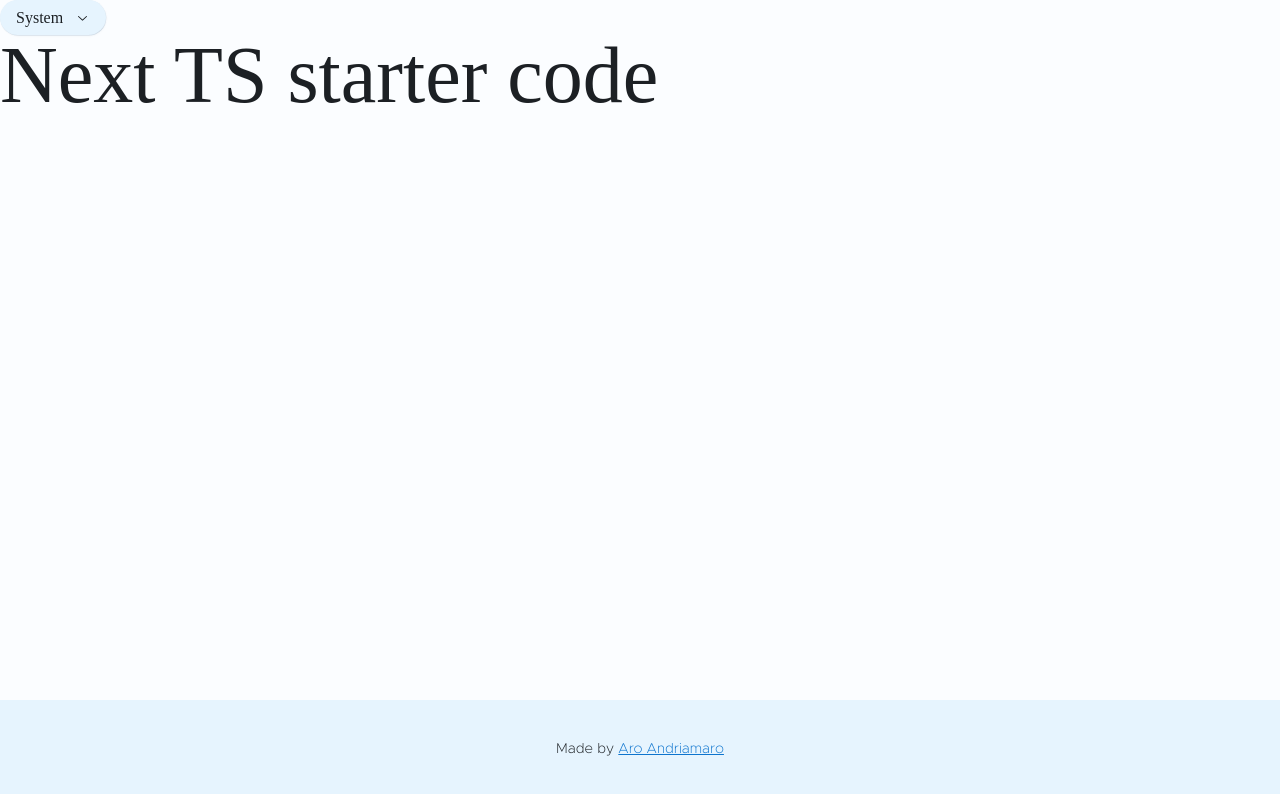
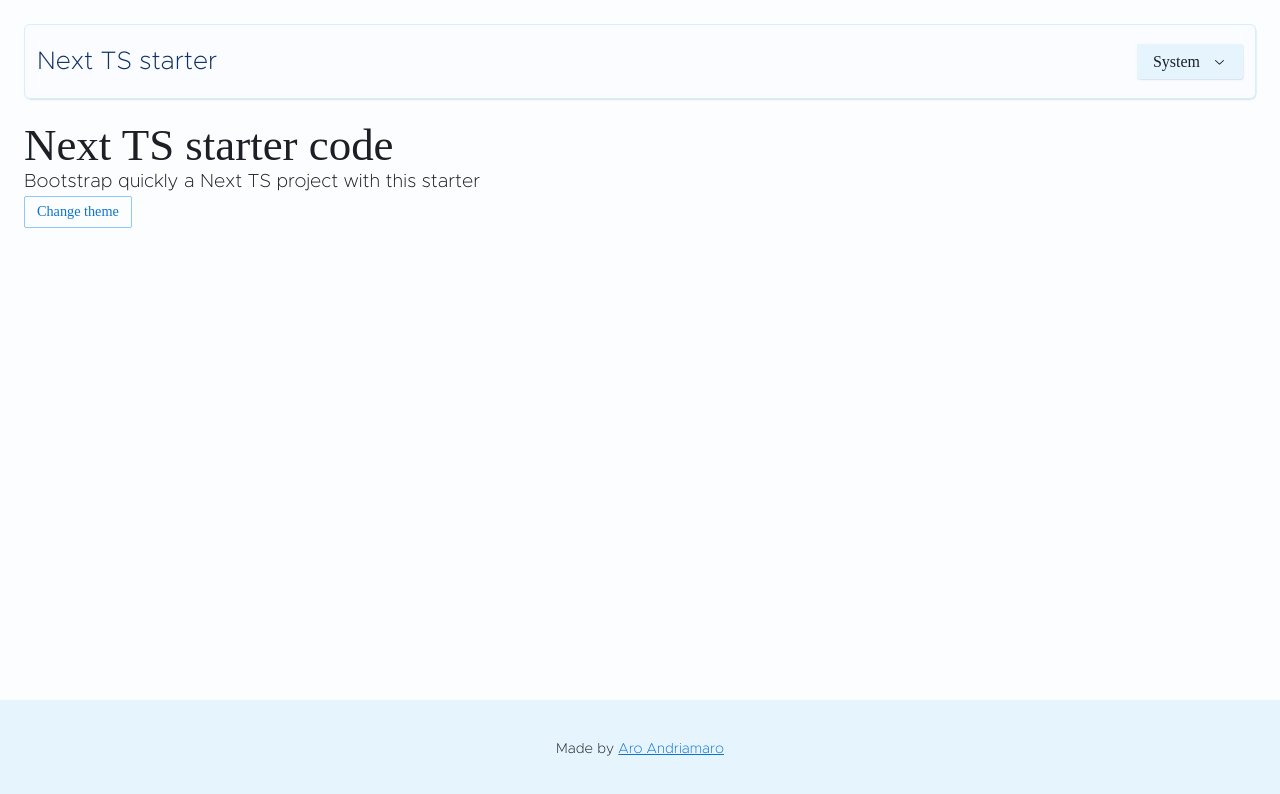
Before and after one commit to notAro14/next-ts-starter, a Next.js app: page / in a window 1280 px wide. Shown: the top 794 px of the page. Built offline with nearby package versions, Linux system fonts and the light colour scheme; a web font is replaced by a local one.

Commit message:
Add header

```diff
--- /dev/null
+++ b/src/common/header/header.styles.ts
@@ -0,0 +1,26 @@
+import { styled, theme } from "src/theme/stitches.config"
+
+export const Container = styled("header", {
+  display: "grid",
+  placeItems: "center",
+  height: 75,
+  padding: `0 ${theme.space.lg}`,
+  position: "sticky",
+  top: theme.space.lg,
+  marginBottom: theme.space.lg,
+})
+
+export const Nav = styled("nav", {
+  backgroundColor: theme.colors["bg-transparent"],
+  backdropFilter: "blur(10px)",
+  borderRadius: theme.radii.md,
+  border: "1px solid",
+  borderColor: theme.colors["border-subtle"],
+  display: "flex",
+  alignItems: "center",
+  justifyContent: "space-between",
+  padding: theme.space.sm,
+  width: "100%",
+  height: "100%",
+  boxShadow: theme.shadows.low,
+})
--- a/src/common/header/header.tsx
+++ b/src/common/header/header.tsx
@@ -1,11 +1,17 @@
-import ThemeSelect from "../theme-select"
+import ThemeSelect from "src/common/theme-select"
+
+import Text from "src/ui/text"
+import { Container, Nav } from "./header.styles"
 
 const Header = () => (
-  <header>
-    <nav>
+  <Container>
+    <Nav>
+      <Text vibrant fontSize="lg">
+        Next TS starter
+      </Text>
       <ThemeSelect />
-    </nav>
-  </header>
+    </Nav>
+  </Container>
 )
 
 export default Header
--- a/src/common/layout/layout.tsx
+++ b/src/common/layout/layout.tsx
@@ -9,8 +9,11 @@ const AppWrapper = styled("section", {
   display: "flex",
   flexDirection: "column",
   minHeight: "100%",
-  position: "relative",
   backgroundColor: theme.colors.bg,
+})
+
+const MainWrapper = styled("main", {
+  padding: theme.space.lg,
 })
 
 interface Props {
@@ -20,7 +23,7 @@ const PublicLayout: FC<Props> = ({ children }) => {
   return (
     <AppWrapper>
       <Header />
-      {children}
+      <MainWrapper>{children}</MainWrapper>
       <Footer />
     </AppWrapper>
   )
--- /dev/null
+++ b/src/common/theme-switcher/index.ts
@@ -0,0 +1 @@
+export { default } from "./theme-switcher"
--- /dev/null
+++ b/src/common/theme-switcher/theme-switcher.tsx
@@ -0,0 +1,20 @@
+import type { FC, ReactNode } from "react"
+
+import Button, { ButtonVariants } from "src/ui/button"
+
+import useThemeSwitcher from "src/utils/hooks/use-theme-switcher"
+
+interface Props extends ButtonVariants {
+  children: ReactNode
+}
+
+const ThemeSwitcher: FC<Props> = ({ children, ...rest }) => {
+  const switchTheme = useThemeSwitcher()
+  return (
+    <Button onClick={switchTheme} {...rest}>
+      {children}
+    </Button>
+  )
+}
+
+export default ThemeSwitcher
--- a/src/pages/index.tsx
+++ b/src/pages/index.tsx
@@ -1,19 +1,25 @@
 import type { NextPageWithLayout } from "src/types"
 
-import Box from "src/ui/box"
 import Heading from "src/ui/heading"
 
 import SEO from "src/common/seo"
 
+import ThemeSwitcher from "src/common/theme-switcher"
+import Text from "src/ui/text"
+
 const HomePage: NextPageWithLayout = () => {
   return (
-    <Box as="main">
+    <>
       <SEO title="Next TS starter code" />
 
       <Heading as="h1" variant="h1">
         Next TS starter code
       </Heading>
-    </Box>
+      <Text>Bootstrap quickly a Next TS project with this starter</Text>
+      <ThemeSwitcher size="small" variant="outline">
+        Change theme
+      </ThemeSwitcher>
+    </>
   )
 }
 
--- a/src/theme/tokens/colors/semantic.ts
+++ b/src/theme/tokens/colors/semantic.ts
@@ -13,6 +13,7 @@ export const semanticColors = {
   "text-lo": "var(--colors-brand11)",
   "text-hi": "var(--colors-brand12)",
 
+  "border-subtle": "var(--colors-brand4)",
   "text-lo-gray": "var(--colors-gray11)",
   "text-hi-gray": "var(--colors-gray12)",
 } as const
--- /dev/null
+++ b/src/ui/button/button.ts
@@ -0,0 +1,75 @@
+import type * as Stitches from "@stitches/react"
+
+import { styled, theme } from "src/theme/stitches.config"
+
+const buttonFont = "$$button-font"
+const buttonFontSize = "$$button-font-size"
+const buttonFontWeight = "$$button-font-size"
+const buttonRadius = "$$button-radius"
+const buttonPadding = "$$button-padding"
+const buttonBgColor = "$$button-bg-color"
+const buttonBgColorHovered = "$$button-bg-color-hovered"
+const buttonBorderColor = "$$button-border-color"
+const buttonBorderColorHovered = "$$button-border-color-hovered"
+const buttonColor = "$$button-color"
+
+const Button = styled("button", {
+  [buttonFont]: theme.fonts.sans,
+  [buttonFontSize]: theme.fontSizes.md,
+  [buttonRadius]: theme.radii.sm,
+  [buttonPadding]: `${theme.space.xs} ${theme.space.lg}`,
+  [buttonFontWeight]: 400,
+  [buttonBgColor]: theme.colors.solid,
+  [buttonBorderColor]: buttonBgColor,
+  [buttonBorderColorHovered]: buttonBgColorHovered,
+  [buttonColor]: theme.colors["text-fg-white"],
+  [buttonBgColorHovered]: theme.colors["solid-hovered"],
+
+  borderRadius: buttonRadius,
+  fontFamily: buttonFont,
+  fontSize: buttonFontSize,
+  padding: buttonPadding,
+  fontWeight: buttonFontWeight,
+  border: "1px solid",
+
+  variants: {
+    variant: {
+      filled: {
+        backgroundColor: buttonBgColor,
+        borderColor: buttonBorderColor,
+        color: buttonColor,
+        "&:hover": {
+          backgroundColor: buttonBgColorHovered,
+          borderColor: buttonBorderColorHovered,
+          cursor: "pointer",
+        },
+      },
+      outline: {
+        [buttonBorderColor]: theme.colors.border,
+        [buttonBorderColorHovered]: theme.colors["border-hovered"],
+        [buttonColor]: theme.colors["text-vibrant-low"],
+        [buttonFontWeight]: 500,
+
+        backgroundColor: "transparent",
+        borderColor: buttonBorderColor,
+        color: buttonColor,
+        "&:hover": {
+          borderColor: buttonBorderColorHovered,
+          cursor: "pointer",
+        },
+      },
+    },
+    size: {
+      small: {
+        [buttonFontSize]: theme.fontSizes.sm,
+        [buttonPadding]: `${theme.space.xxs} ${theme.space.sm}`,
+      },
+    },
+  },
+  defaultVariants: {
+    variant: "filled",
+  },
+})
+
+export type ButtonVariants = Stitches.VariantProps<typeof Button>
+export default Button
--- /dev/null
+++ b/src/ui/button/index.ts
@@ -0,0 +1,2 @@
+export { default } from "./button"
+export * from "./button"
--- a/src/ui/heading/heading.ts
+++ b/src/ui/heading/heading.ts
@@ -8,13 +8,13 @@ const Heading = styled("h1", {
   variants: {
     variant: {
       h1: {
-        fontSize: theme.fontSizes["4xl"],
+        fontSize: theme.fontSizes["2xl"],
       },
       h2: {
-        fontSize: theme.fontSizes["3xl"],
+        fontSize: theme.fontSizes.xl,
       },
       h3: {
-        fontSize: theme.fontSizes["2xl"],
+        fontSize: theme.fontSizes.lg,
       },
     },
     vibrant: {
--- a/src/ui/select/select.tsx
+++ b/src/ui/select/select.tsx
@@ -10,7 +10,7 @@ import { styled, theme } from "src/theme/stitches.config"
 
 const StyledContent = styled(SelectPrimitive.SelectContent, {
   overflow: "hidden",
-  borderRadius: theme.radii.lg,
+  borderRadius: theme.radii.sm,
   backgroundColor: theme.colors.ui,
   fontFamily: theme.fonts.sans,
   color: theme.colors["text-functional"],
@@ -21,7 +21,7 @@ const StyledTrigger = styled(SelectPrimitive.SelectTrigger, {
   padding: `0 ${theme.space.md}`,
   lineHeight: 1,
   height: 35,
-  borderRadius: theme.radii.lg,
+  borderRadius: theme.radii.sm,
   border: "none",
   backgroundColor: theme.colors.ui,
   color: theme.colors["text-functional"],
@@ -61,7 +61,7 @@ export const StyledItem = styled(SelectPrimitive.Item, {
   position: "relative",
   paddingLeft: theme.space.lg,
   paddingRight: theme.space.lg,
-  borderRadius: theme.radii.lg,
+  borderRadius: theme.radii.sm,
   display: "flex",
   alignItems: "center",
   lineHeight: 1,
--- a/src/ui/text/text.ts
+++ b/src/ui/text/text.ts
@@ -39,6 +39,11 @@ const Text = styled("p", {
         lineHeight: 1,
       },
     },
+    vibrant: {
+      true: {
+        color: theme.colors["text-vibrant"],
+      },
+    },
   },
   defaultVariants: {
     fontSize: "md",
```
